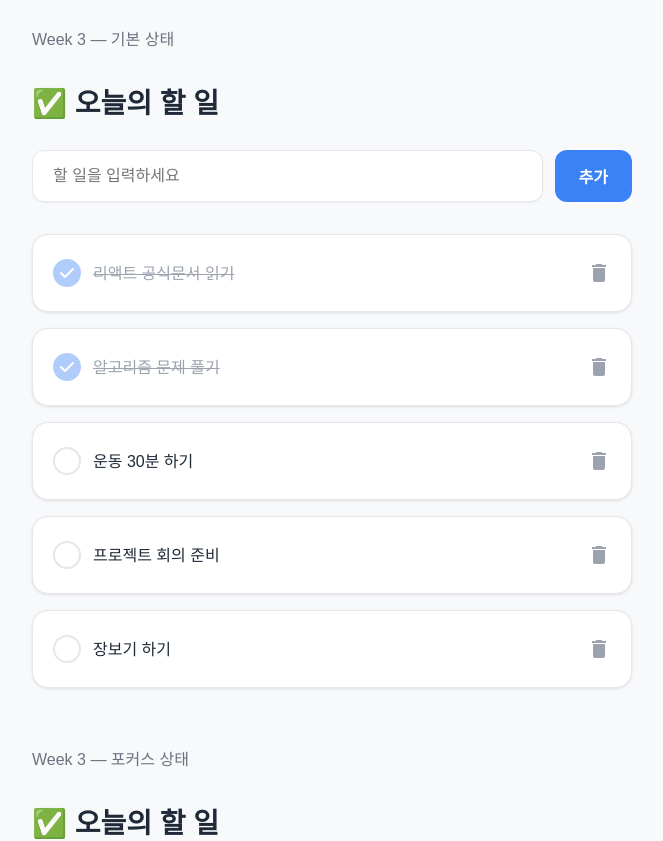
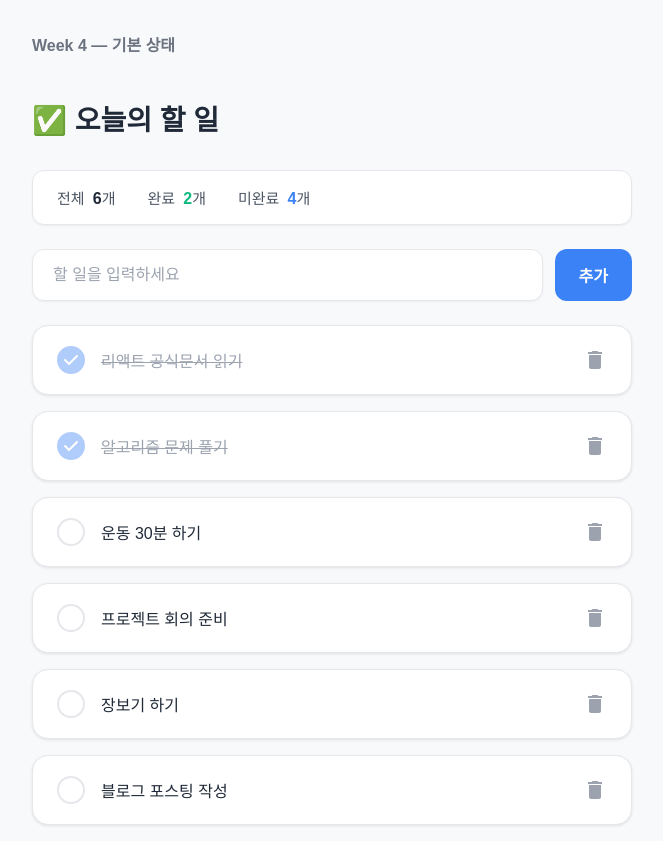
Before and after one commit to IT-Cotato/13th-Frontend-Assignment, a React (Vite) app: page / in a window 1280 px wide. Shown: the top 841 px of the page, without its empty margins (308-971 px from the left). Built offline with nearby package versions, Linux system fonts and the light colour scheme.

Commit message:
feat: state 업데이트

```diff
--- a/src/App.css
+++ b/src/App.css
@@ -1,3 +1,4 @@
+
 
 body { background-color: #F8F9FA; margin: 0; font-family: Pretendard, sans-serif; }
 
@@ -11,18 +12,45 @@ body { background-color: #F8F9FA; margin: 0; font-family: Pretendard, sans-serif
   gap: 64px;
 }
 
-.demo-section { display: flex; flex-direction: column; gap: 32px; }
+.demo-section { display: flex; flex-direction: column; gap: 24px; }
+
+.todo-header { display: flex; flex-direction: column; gap: 42px; margin: 0; margin-bottom: 8px; }
+.subtitle { color: #6B7280; font-size: 16px; font-weight: 600; margin: 0; }
+.title { color: #1F2937; font-size: 28px; font-weight: 800; margin: 0; }
 
 
-.todo-header { display: flex; flex-direction: column; gap: 42px; margin: 0; }
-.subtitle { color: #6B7280; font-size: 16px; font-weight: 400; margin: 0; line-height: 1; }
-.title { color: #1F2937; font-size: 28px; font-weight: 800; margin: 0; line-height: 1; }
+
+.stats-card {
+  background-color: #FFFFFF;
+  border: 1px solid #E5E7EB;
+  border-radius: 12px;
+  padding: 16px 24px;
+  display: flex;
+  justify-content: flex-start;
+  align-items: center;
+  gap: 16px;
+  font-size: 15px;
+  color: #4B5563;
+  box-shadow: 0px 1px 2px rgba(0, 0, 0, 0.05);
+}
+
+.stats-card strong {
+  font-weight: 700;
+  font-size: 16px;
+  margin-left: 4px;
+}
 
 
-.input-section {
-  display: flex;
-  gap: 12px;
-}
+.text-black { color: #1F2937; }
+.text-green { color: #10B981; }
+.text-blue  { color: #3B82F6; }
+
+.divider { color: #D1D5DB; }
+
+
+
+
+.input-row { display: flex; gap: 12px; }
 
 .todo-input {
   flex: 1;
@@ -33,18 +61,17 @@ body { background-color: #F8F9FA; margin: 0; font-family: Pretendard, sans-serif
   border-radius: 12px;
   background-color: #FFFFFF;
   box-shadow: 0px 1px 2px rgba(0, 0, 0, 0.05);
-  transition: all 0.2s;
+  outline: none;
+  transition: border-color 0.2s;
   color: #1F2937;
 }
 
 
-
 .todo-input:focus,
 .todo-input.focused {
-  outline: none;
   border: 1px solid #3B82F6;
 }
-
+.todo-input::placeholder { color: #9CA3AF; }
 
 .add-button {
   padding: 0 24px;
@@ -55,15 +82,17 @@ body { background-color: #F8F9FA; margin: 0; font-family: Pretendard, sans-serif
   border: none;
   border-radius: 12px;
   cursor: pointer;
+  white-space: nowrap;
 }
 .add-button:hover { background-color: #2563EB; }
+
 
 
 .todo-list { display: flex; flex-direction: column; gap: 16px; }
 
 .todo-card {
   background-color: #FFFFFF;
-  padding: 24px 20px;
+  padding: 20px 24px;
   border-radius: 16px;
   border: 1px solid #E5E7EB;
   box-shadow: 0px 1px 3px 0px rgba(0, 0, 0, 0.1);
@@ -72,32 +101,26 @@ body { background-color: #F8F9FA; margin: 0; font-family: Pretendard, sans-serif
   align-items: center;
 }
 
-.card-left { display: flex; align-items: center; gap: 12px; }
-
+.card-left { display: flex; align-items: center; gap: 16px; flex: 1; }
 
 .checkbox-container {
   display: flex; width: 24px; height: 24px;
   justify-content: center; align-items: center;
   border-radius: 50%; flex-shrink: 0;
+  cursor: pointer;
 }
-
-.checkbox-container.unchecked {
-  border: 2px solid #E5E7EB;
-  background-color: transparent;
-}
-
-
+.checkbox-container.unchecked { border: 2px solid #E5E7EB; background-color: transparent; }
 .checkbox-container.checked {
   background: #3B82F6;
   border: 2px solid #3B82F6;
   border-radius: 13421800px;
-    opacity: 0.4;
+  opacity: 0.4;
 }
 
-.task-text { color: #1F2937; font-size: 16px; font-weight: 400; margin: 0; line-height: 21px; }
+.task-text { color: #1F2937; font-size: 16px; font-weight: 400; margin: 0; }
 .done-text { color: #9CA3AF; text-decoration: line-through; }
 
-
+/* 삭제 버튼 */
 .delete-button {
   background: none;
   border: none;
@@ -108,6 +131,5 @@ body { background-color: #F8F9FA; margin: 0; font-family: Pretendard, sans-serif
   cursor: pointer;
 }
 
-
 .delete-button svg path { transition: fill 0.2s; }
 .delete-button:hover svg path { fill: #4B5563; }
--- a/src/App.tsx
+++ b/src/App.tsx
@@ -8,39 +8,103 @@ interface Todo {
   completed: boolean;
 }
 
-// 🌟 데이터의 원본은 오직 이것 하나뿐입니다! (하드코딩 중복 제거)
+
 const INITIAL_TODOS: Todo[] = [
   { id: 1, text: "리액트 공식문서 읽기", completed: true },
   { id: 2, text: "알고리즘 문제 풀기", completed: true },
   { id: 3, text: "운동 30분 하기", completed: false },
   { id: 4, text: "프로젝트 회의 준비", completed: false },
   { id: 5, text: "장보기 하기", completed: false },
+  { id: 6, text: "블로그 포스팅 작성", completed: false },
 ];
 
+
+
+function TodoStats({ todos }: { todos: Todo[] }) {
+  const total = todos.length;
+  const completed = todos.filter(t => t.completed).length;
+  const active = total - completed;
+
+  return (
+    <div className="stats-card">
+      <span>전체 <strong className="text-black">{total}</strong>개</span>
+      <span className="divider"></span>
+      <span>완료 <strong className="text-green">{completed}</strong>개</span>
+      <span className="divider"></span>
+      <span>미완료 <strong className="text-blue">{active}</strong>개</span>
+    </div>
+  );
+}
+
+
+
+function TodoInput({ onAdd, initialInput, isFocused }: { onAdd: (text: string) => void, initialInput: string, isFocused: boolean }) {
+  const [inputText, setInputText] = useState(initialInput);
+
+  const handleAdd = () => {
+    if (inputText.trim() === '') return alert("할 일을 입력해주세요!");
+    onAdd(inputText);
+    setInputText("");
+  };
+
+  return (
+    <div className="input-row">
+      <input
+        type="text"
+        className={`todo-input ${isFocused ? 'focused' : ''}`}
+        placeholder="할 일을 입력하세요"
+        value={inputText}
+        onChange={(e) => setInputText(e.target.value)}
+      />
+      <button className="add-button" onClick={handleAdd}>추가</button>
+    </div>
+  );
+}
+
+
+
+function TodoItem({ todo, onToggle, onDelete }: { todo: Todo, onToggle: (id: number) => void, onDelete: (id: number) => void }) {
+  return (
+    <div className={`todo-card ${todo.completed ? 'done-card' : ''}`}>
+      <div className="card-left">
+        <div
+          className={`checkbox-container ${todo.completed ? 'checked' : 'unchecked'}`}
+          onClick={() => onToggle(todo.id)}
+        >
+          {todo.completed && (
+            <svg width="14" height="10" viewBox="0 0 14 10" fill="none" xmlns="http://www.w3.org/2000/svg">
+              <path d="M1 5L5 9L13 1" stroke="white" strokeWidth="2" strokeLinecap="round" strokeLinejoin="round"/>
+            </svg>
+          )}
+        </div>
+        <span className={`task-text ${todo.completed ? 'done-text' : ''}`}>
+          {todo.text}
+        </span>
+      </div>
+
+      <button className="delete-button" onClick={() => onDelete(todo.id)}>
+        <svg width="24" height="24" viewBox="0 0 24 24" fill="none" xmlns="http://www.w3.org/2000/svg">
+          <path d="M6 19C6 20.1 6.9 21 8 21H16C17.1 21 18 20.1 18 19V7H6V19ZM19 4H15.5L14.5 3H9.5L8.5 4H5V6H19V4Z" fill="#9CA3AF"/>
+        </svg>
+      </button>
+    </div>
+  );
+}
+
+
+
 function TodoSection({ subtitle, initialInput, isFocused, initialTodos }: { subtitle: string, initialInput: string, isFocused: boolean, initialTodos: Todo[] }) {
-
-  const [inputText, setInputText] = useState(initialInput);
   const [todos, setTodos] = useState<Todo[]>(initialTodos);
 
-  const handleInputChange = (e: React.ChangeEvent<HTMLInputElement>) => {
-    setInputText(e.target.value);
+  const handleAddTodo = (text: string) => {
+    const newTodo: Todo = { id: Date.now(), text, completed: false };
+    setTodos([...todos, newTodo]);
   };
 
-  const handleAddTodo = () => {
-    // 빈 문자열 방지 (경고창 유지)
-    if (inputText.trim() === '') {
-      alert("할 일을 입력해주세요!");
-      return;
-    }
-
-    const newTodo: Todo = {
-      id: Date.now(),
-      text: inputText,
-      completed: false,
-    };
-
-    setTodos([...todos, newTodo]);
-    setInputText('');
+  const handleToggleTodo = (id: number) => {
+    setTodos(todos.map(todo =>
+      todo.id === id ? { ...todo, completed: !todo.completed } : todo
+    ));
   };
 
   const handleDeleteTodo = (id: number) => {
@@ -54,66 +118,43 @@ function TodoSection({ subtitle, initialInput, isFocused, initialTodos }: { subt
         <h1 className="title">✅ 오늘의 할 일</h1>
       </header>
 
-      <div className="input-section">
-        <input
-          type="text"
-          className={`todo-input ${isFocused ? 'focused' : ''}`}
-          placeholder="할 일을 입력하세요"
-          value={inputText}
-          onChange={handleInputChange}
-        />
-        <button className="add-button" onClick={handleAddTodo}>
-          추가
-        </button>
-      </div>
+
+      <TodoStats todos={todos} />
+      <TodoInput onAdd={handleAddTodo} initialInput={initialInput} isFocused={isFocused} />
 
       <div className="todo-list">
-        {todos.map((todo) => (
-          <div key={todo.id} className={`todo-card ${todo.completed ? 'done-card' : ''}`}>
-
-            <div className="card-left">
-              <div className={`checkbox-container ${todo.completed ? 'checked' : 'unchecked'}`}>
-                {todo.completed && (
-                  <svg width="14" height="10" viewBox="0 0 14 10" fill="none" xmlns="http://www.w3.org/2000/svg">
-                    <path d="M1 5L5 9L13 1" stroke="white" strokeWidth="2" strokeLinecap="round" strokeLinejoin="round"/>
-                  </svg>
-                )}
-              </div>
-              <span className={`task-text ${todo.completed ? 'done-text' : ''}`}>
-                {todo.text}
-              </span>
-            </div>
-
-            <button className="delete-button" onClick={() => handleDeleteTodo(todo.id)}>
-              <svg width="24" height="24" viewBox="0 0 24 24" fill="none" xmlns="http://www.w3.org/2000/svg">
-                <path d="M6 19C6 20.1 6.9 21 8 21H16C17.1 21 18 20.1 18 19V7H6V19ZM19 4H15.5L14.5 3H9.5L8.5 4H5V6H19V4Z" fill="#9CA3AF"/>
-              </svg>
-            </button>
-
-          </div>
+        {todos.map(todo => (
+          <TodoItem
+            key={todo.id}
+            todo={todo}
+            onToggle={handleToggleTodo}
+            onDelete={handleDeleteTodo}
+          />
         ))}
       </div>
     </div>
   );
 }
 
+
+
 function App() {
   return (
     <div className="app-container">
-      {/* 1) 기본 상태: 원본 배열(5개)을 그대로 전달합니다. */}
+
       <TodoSection
-        subtitle="Week 3 — 기본 상태"
+        subtitle="Week 4 — 기본 상태"
         initialInput=""
         isFocused={false}
         initialTodos={INITIAL_TODOS}
       />
 
-      {/* 🌟 2) 포커스 상태: 효주님의 로직대로 원본 배열에서 completed가 false인 것만 걸러서(filter) 전달합니다! */}
+
       <TodoSection
-        subtitle="Week 3 — 포커스 상태"
+        subtitle="Week 4 — 포커스 상태"
         initialInput="새로운 할 일"
         isFocused={true}
-        initialTodos={INITIAL_TODOS.filter(todo => todo.completed === false)}
+        initialTodos={INITIAL_TODOS.filter(todo => !todo.completed)}
       />
     </div>
   );
```
